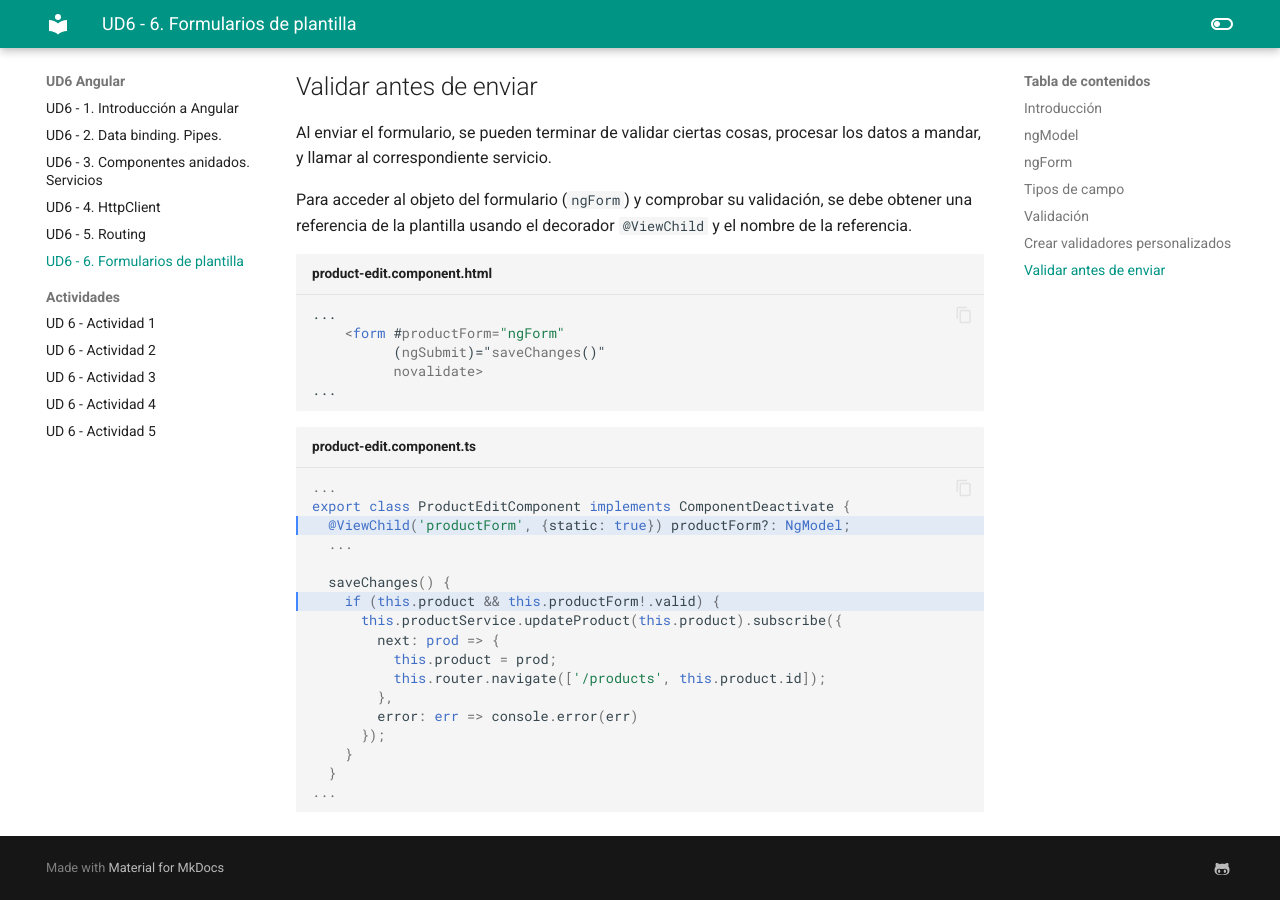
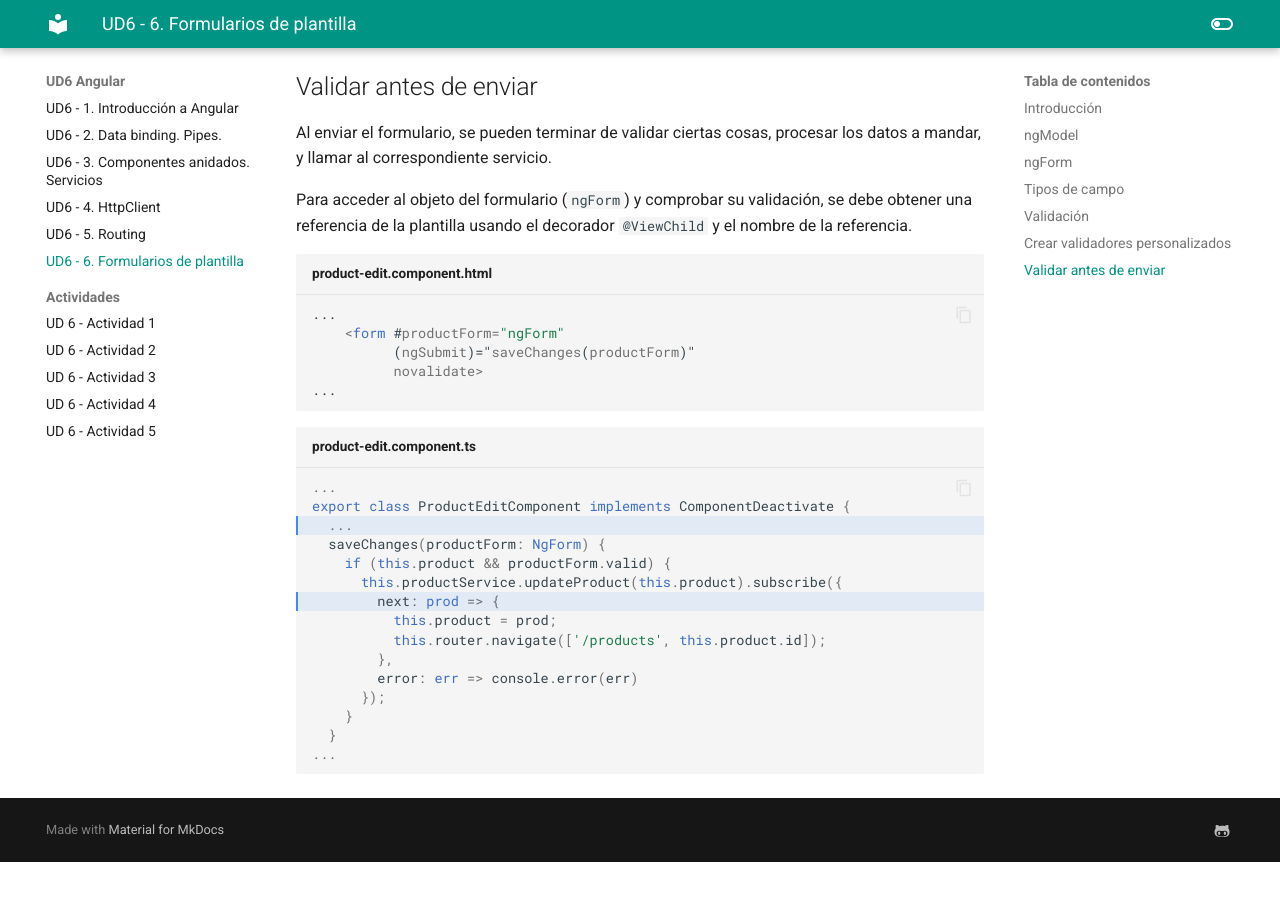
Before and after one commit to jsanvil/dwec2023, an MkDocs documentation site: the page built from docs/ud6/ud6-6-angular-template-forms.md, in a window 1280 px wide and 900 px high, scrolled down 11565 px. Built offline with MkDocs 1.6.1 and Material for MkDocs 9.7.7, drawn with Linux system fonts in a browser that asks for light colours; after the commit the page ends 12427 px from its top, so only the background shows below that.

Commit message:
ud6_6 fix form validate

````diff
--- a/docs/ud6/ud6-6-angular-template-forms.md
+++ b/docs/ud6/ud6-6-angular-template-forms.md
@@ -422,11 +422,9 @@ Para acceder al objeto del formulario (`ngForm`) y comprobar su validación, se
 ```typescript title="product-edit.component.ts" hl_lines="3 7"
 ...
 export class ProductEditComponent implements ComponentDeactivate {
-  @ViewChild('productForm', {static: true}) productForm?: NgModel;
   ...
-
-  saveChanges() {
-    if (this.product && this.productForm!.valid) {
+  saveChanges(productForm: NgForm) {
+    if (this.product && productForm.valid) {
       this.productService.updateProduct(this.product).subscribe({
         next: prod => {
           this.product = prod;
````
Also changed, not shown: other parts of docs/ud6/ud6-6-angular-template-forms.md (+1 -1 lines).
